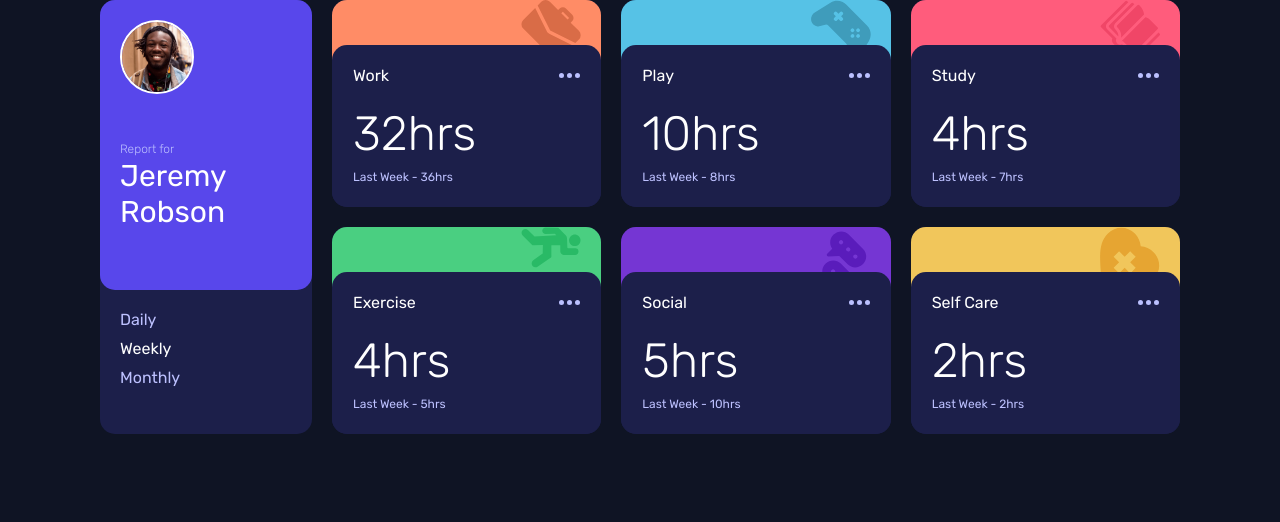
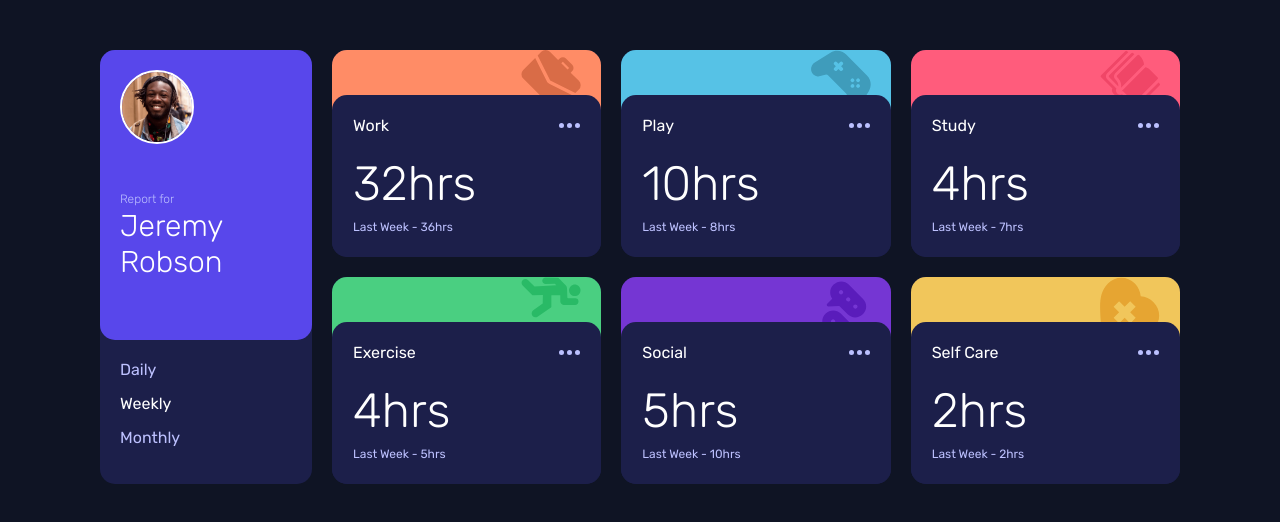
Before and after one commit to Andreeesc/time-tracking-dashboard-main, a website: page index.html in a window 1280 px wide. Drawn offline with Linux system fonts and the light colour scheme.

Commit message:
style finalized

```diff
--- a/assets/css/style.css
+++ b/assets/css/style.css
@@ -43,5 +43,5 @@ section{
   grid-template-columns: 1fr 4fr;
   gap: 20px;
   max-width: 1080px;
-  margin: 0 auto;
+  margin: 50px auto;
 }
--- a/assets/css/user.css
+++ b/assets/css/user.css
@@ -23,7 +23,7 @@
   color: var(--paleBlue);
 }
 .user-info h1{
-  font-weight: 400;
+  font-weight: 300;
 }
 
 /* user-filter */
@@ -33,7 +33,7 @@
 .user-filter span{
   display: block;
   font-size: 1rem;
-  margin-bottom: 10px;
+  margin-bottom: 15px;
   color: var(--paleBlue);
   cursor: pointer;
 }
```
